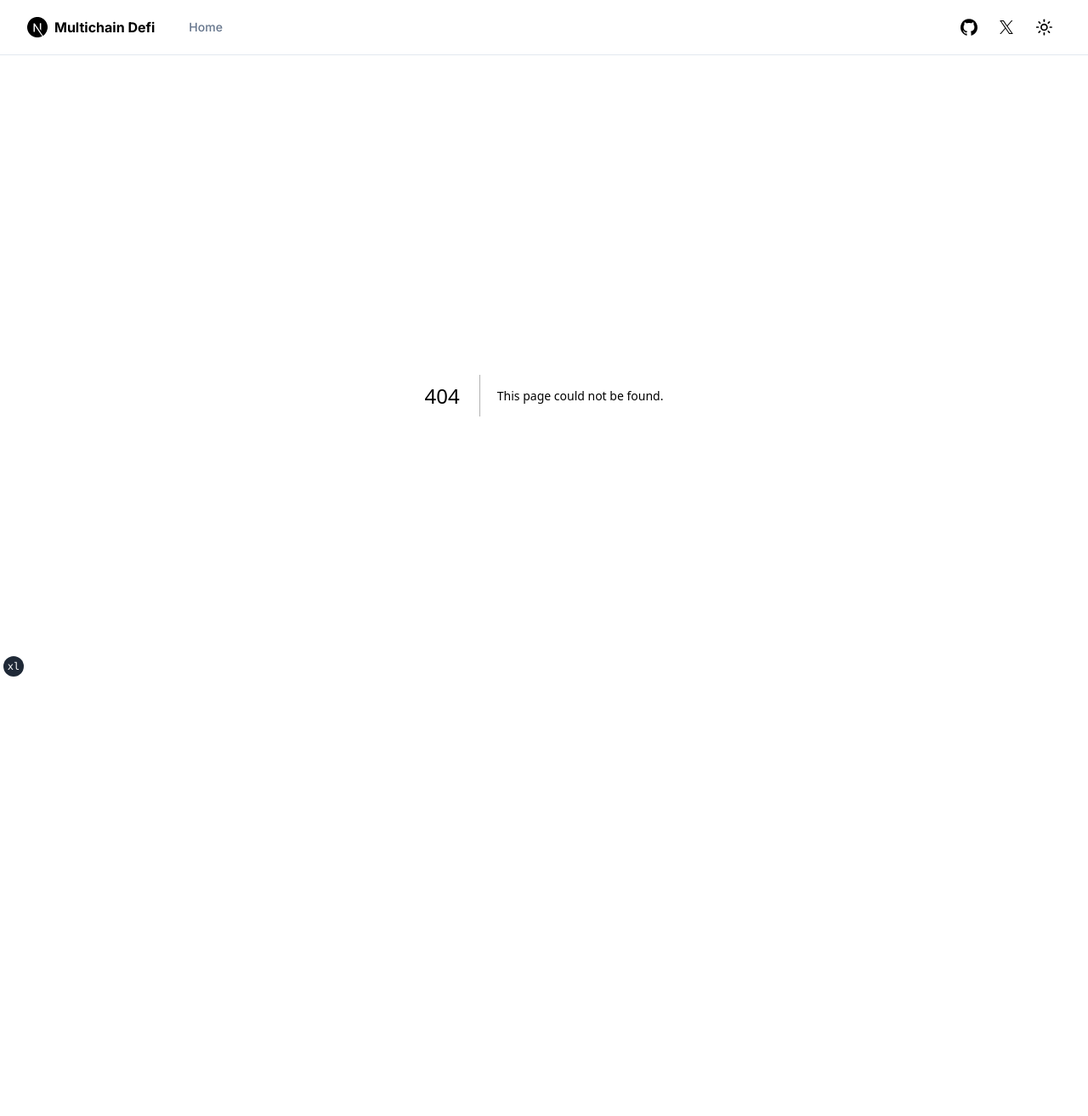
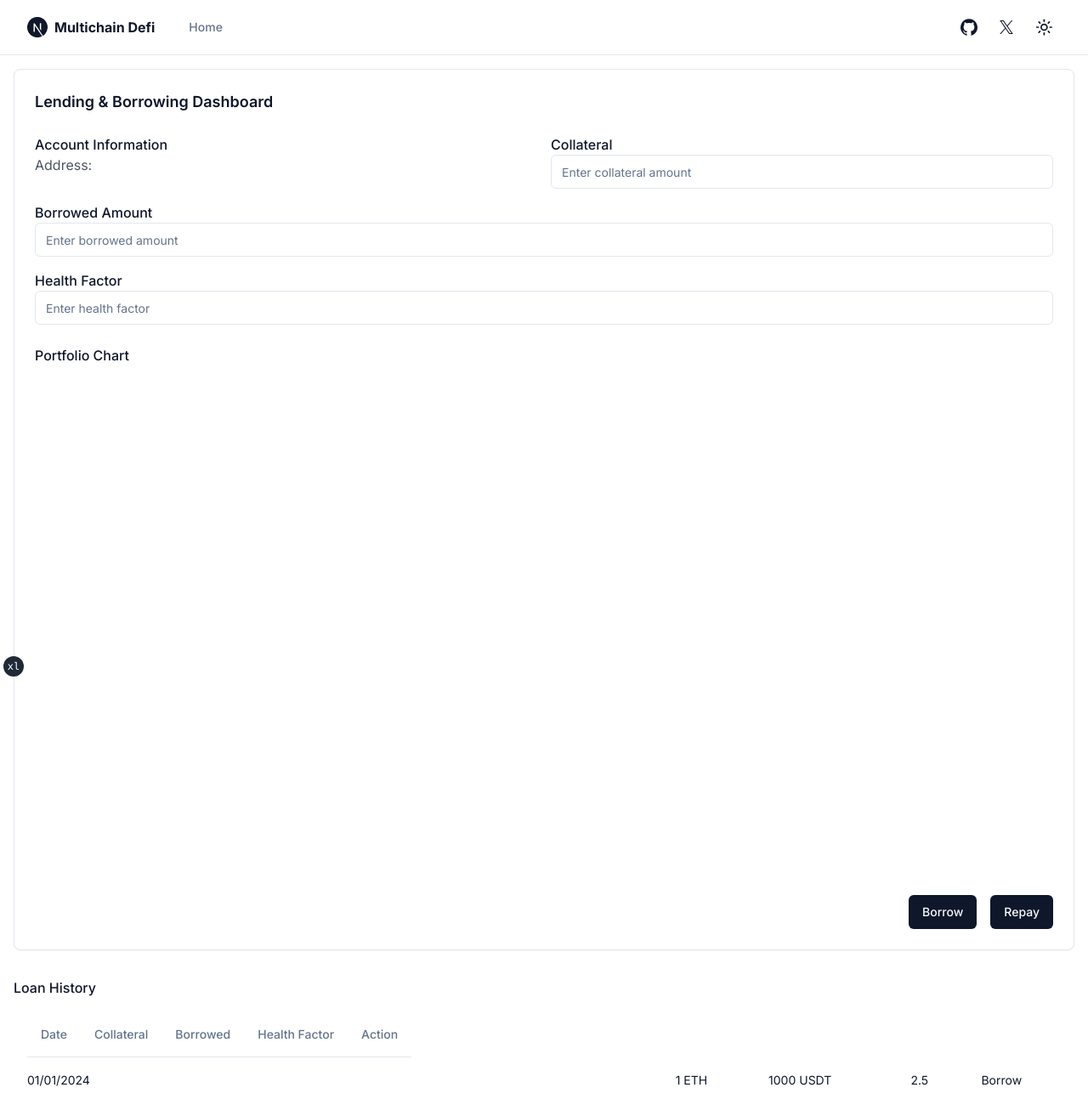
Before and after one commit to 0xsksingh/CrosschainDefi, a Next.js app in the folder frontend/: page /defi in a window 1280 px wide. Before the commit this address had no page. Shown: the whole page at 85% size. Before the commit the page ends 865 px from the top, so only its background shows below. Built offline with nearby package versions, Linux system fonts and the light colour scheme.

Commit message:
build the defi page

```diff
--- /dev/null
+++ b/frontend/app/defi/page.tsx
@@ -0,0 +1,140 @@
+import { useState, useEffect } from 'react';
+import Web3 from 'web3';
+import Chart from 'chart.js/auto';
+
+import { Button } from "@/components/ui/button"
+
+import { Input } from "@/components/ui/input"
+
+import {
+  Card,
+  CardContent,
+  CardDescription,
+  CardFooter,
+  CardHeader,
+  CardTitle,
+} from "@/components/ui/card";
+
+import {
+  Table,
+  TableBody,
+  TableCaption,
+  TableCell,
+  TableHead,
+  TableHeader,
+  TableRow,
+} from "@/components/ui/table"
+
+export default function LendingBorrowingPage() {
+  const [account, setAccount] = useState('');
+  const [collateral, setCollateral] = useState('');
+  const [borrowedAmount, setBorrowedAmount] = useState('');
+  const [healthFactor, setHealthFactor] = useState('');
+  const [chartData, setChartData] = useState(null);
+
+  useEffect(() => {
+    if (typeof window.ethereum !== 'undefined') {
+      const web3 = new Web3(window.ethereum);
+      window.ethereum.request({ method: 'eth_requestAccounts' })
+        .then(accounts => setAccount(accounts[0]));
+    }
+
+    // Initialize Chart.js
+    const ctx = document.getElementById('myChart').getContext('2d');
+    const chart = new Chart(ctx, {
+      type: 'line',
+      data: chartData,
+      options: {
+        responsive: true,
+      },
+    });
+
+    return () => chart.destroy(); // Cleanup on unmount
+  }, [chartData]);
+
+  const handleBorrow = () => {
+    // Handle borrow logic
+  };
+
+  const handleRepay = () => {
+    // Handle repay logic
+  };
+
+  return (
+    <div className="container mx-auto p-4">
+      <Card>
+        <CardHeader>
+          <h2 className="text-lg font-semibold">Lending & Borrowing Dashboard</h2>
+        </CardHeader>
+        <CardContent>
+          <div className="flex flex-col md:flex-row md:space-x-4">
+            <div className="w-full md:w-1/2">
+              <h3 className="text-md font-medium">Account Information</h3>
+              <p className="text-gray-600">Address: {account}</p>
+            </div>
+            <div className="w-full md:w-1/2">
+              <h3 className="text-md font-medium">Collateral</h3>
+              <Input
+                value={collateral}
+                onChange={(e) => setCollateral(e.target.value)}
+                placeholder="Enter collateral amount"
+              />
+            </div>
+          </div>
+
+          <div className="mt-4">
+            <h3 className="text-md font-medium">Borrowed Amount</h3>
+            <Input
+              value={borrowedAmount}
+              onChange={(e) => setBorrowedAmount(e.target.value)}
+              placeholder="Enter borrowed amount"
+            />
+          </div>
+
+          <div className="mt-4">
+            <h3 className="text-md font-medium">Health Factor</h3>
+            <Input
+              value={healthFactor}
+              onChange={(e) => setHealthFactor(e.target.value)}
+              placeholder="Enter health factor"
+            />
+          </div>
+
+          <div className="mt-6">
+            <h3 className="text-md font-medium">Portfolio Chart</h3>
+            <canvas id="myChart" className="w-full h-64"></canvas>
+          </div>
+        </CardContent>
+        <CardFooter className="flex justify-end space-x-4">
+          <Button onClick={handleBorrow}>Borrow</Button>
+          <Button onClick={handleRepay}>Repay</Button>
+        </CardFooter>
+      </Card>
+
+      <div className="mt-8">
+        <h3 className="text-md font-medium">Loan History</h3>
+        <Table className="w-full mt-4">
+          <TableHead>
+            <TableRow>
+              <TableCell>Date</TableCell>
+              <TableCell>Collateral</TableCell>
+              <TableCell>Borrowed</TableCell>
+              <TableCell>Health Factor</TableCell>
+              <TableCell>Action</TableCell>
+            </TableRow>
+          </TableHead>
+          <TableBody>
+            {/* Replace with dynamic data */}
+            <TableRow>
+              <TableCell>01/01/2024</TableCell>
+              <TableCell>1 ETH</TableCell>
+              <TableCell>1000 USDT</TableCell>
+              <TableCell>2.5</TableCell>
+              <TableCell>Borrow</TableCell>
+            </TableRow>
+          </TableBody>
+        </Table>
+      </div>
+    </div>
+  );
+}
--- /dev/null
+++ b/frontend/components/ui/card.tsx
@@ -0,0 +1,79 @@
+import * as React from "react"
+
+import { cn } from "@/lib/utils"
+
+const Card = React.forwardRef<
+  HTMLDivElement,
+  React.HTMLAttributes<HTMLDivElement>
+>(({ className, ...props }, ref) => (
+  <div
+    ref={ref}
+    className={cn(
+      "rounded-lg border bg-card text-card-foreground shadow-sm",
+      className
+    )}
+    {...props}
+  />
+))
+Card.displayName = "Card"
+
+const CardHeader = React.forwardRef<
+  HTMLDivElement,
+  React.HTMLAttributes<HTMLDivElement>
+>(({ className, ...props }, ref) => (
+  <div
+    ref={ref}
+    className={cn("flex flex-col space-y-1.5 p-6", className)}
+    {...props}
+  />
+))
+CardHeader.displayName = "CardHeader"
+
+const CardTitle = React.forwardRef<
+  HTMLParagraphElement,
+  React.HTMLAttributes<HTMLHeadingElement>
+>(({ className, ...props }, ref) => (
+  <h3
+    ref={ref}
+    className={cn(
+      "text-2xl font-semibold leading-none tracking-tight",
+      className
+    )}
+    {...props}
+  />
+))
+CardTitle.displayName = "CardTitle"
+
+const CardDescription = React.forwardRef<
+  HTMLParagraphElement,
+  React.HTMLAttributes<HTMLParagraphElement>
+>(({ className, ...props }, ref) => (
+  <p
+    ref={ref}
+    className={cn("text-sm text-muted-foreground", className)}
+    {...props}
+  />
+))
+CardDescription.displayName = "CardDescription"
+
+const CardContent = React.forwardRef<
+  HTMLDivElement,
+  React.HTMLAttributes<HTMLDivElement>
+>(({ className, ...props }, ref) => (
+  <div ref={ref} className={cn("p-6 pt-0", className)} {...props} />
+))
+CardContent.displayName = "CardContent"
+
+const CardFooter = React.forwardRef<
+  HTMLDivElement,
+  React.HTMLAttributes<HTMLDivElement>
+>(({ className, ...props }, ref) => (
+  <div
+    ref={ref}
+    className={cn("flex items-center p-6 pt-0", className)}
+    {...props}
+  />
+))
+CardFooter.displayName = "CardFooter"
+
+export { Card, CardHeader, CardFooter, CardTitle, CardDescription, CardContent }
--- /dev/null
+++ b/frontend/components/ui/input.tsx
@@ -0,0 +1,25 @@
+import * as React from "react"
+
+import { cn } from "@/lib/utils"
+
+export interface InputProps
+  extends React.InputHTMLAttributes<HTMLInputElement> {}
+
+const Input = React.forwardRef<HTMLInputElement, InputProps>(
+  ({ className, type, ...props }, ref) => {
+    return (
+      <input
+        type={type}
+        className={cn(
+          "flex h-10 w-full rounded-md border border-input bg-background px-3 py-2 text-sm ring-offset-background file:border-0 file:bg-transparent file:text-sm file:font-medium placeholder:text-muted-foreground focus-visible:outline-none focus-visible:ring-2 focus-visible:ring-ring focus-visible:ring-offset-2 disabled:cursor-not-allowed disabled:opacity-50",
+          className
+        )}
+        ref={ref}
+        {...props}
+      />
+    )
+  }
+)
+Input.displayName = "Input"
+
+export { Input }
--- /dev/null
+++ b/frontend/components/ui/table.tsx
@@ -0,0 +1,117 @@
+import * as React from "react"
+
+import { cn } from "@/lib/utils"
+
+const Table = React.forwardRef<
+  HTMLTableElement,
+  React.HTMLAttributes<HTMLTableElement>
+>(({ className, ...props }, ref) => (
+  <div className="relative w-full overflow-auto">
+    <table
+      ref={ref}
+      className={cn("w-full caption-bottom text-sm", className)}
+      {...props}
+    />
+  </div>
+))
+Table.displayName = "Table"
+
+const TableHeader = React.forwardRef<
+  HTMLTableSectionElement,
+  React.HTMLAttributes<HTMLTableSectionElement>
+>(({ className, ...props }, ref) => (
+  <thead ref={ref} className={cn("[&_tr]:border-b", className)} {...props} />
+))
+TableHeader.displayName = "TableHeader"
+
+const TableBody = React.forwardRef<
+  HTMLTableSectionElement,
+  React.HTMLAttributes<HTMLTableSectionElement>
+>(({ className, ...props }, ref) => (
+  <tbody
+    ref={ref}
+    className={cn("[&_tr:last-child]:border-0", className)}
+    {...props}
+  />
+))
+TableBody.displayName = "TableBody"
+
+const TableFooter = React.forwardRef<
+  HTMLTableSectionElement,
+  React.HTMLAttributes<HTMLTableSectionElement>
+>(({ className, ...props }, ref) => (
+  <tfoot
+    ref={ref}
+    className={cn(
+      "border-t bg-muted/50 font-medium [&>tr]:last:border-b-0",
+      className
+    )}
+    {...props}
+  />
+))
+TableFooter.displayName = "TableFooter"
+
+const TableRow = React.forwardRef<
+  HTMLTableRowElement,
+  React.HTMLAttributes<HTMLTableRowElement>
+>(({ className, ...props }, ref) => (
+  <tr
+    ref={ref}
+    className={cn(
+      "border-b transition-colors hover:bg-muted/50 data-[state=selected]:bg-muted",
+      className
+    )}
+    {...props}
+  />
+))
+TableRow.displayName = "TableRow"
+
+const TableHead = React.forwardRef<
+  HTMLTableCellElement,
+  React.ThHTMLAttributes<HTMLTableCellElement>
+>(({ className, ...props }, ref) => (
+  <th
+    ref={ref}
+    className={cn(
+      "h-12 px-4 text-left align-middle font-medium text-muted-foreground [&:has([role=checkbox])]:pr-0",
+      className
+    )}
+    {...props}
+  />
+))
+TableHead.displayName = "TableHead"
+
+const TableCell = React.forwardRef<
+  HTMLTableCellElement,
+  React.TdHTMLAttributes<HTMLTableCellElement>
+>(({ className, ...props }, ref) => (
+  <td
+    ref={ref}
+    className={cn("p-4 align-middle [&:has([role=checkbox])]:pr-0", className)}
+    {...props}
+  />
+))
+TableCell.displayName = "TableCell"
+
+const TableCaption = React.forwardRef<
+  HTMLTableCaptionElement,
+  React.HTMLAttributes<HTMLTableCaptionElement>
+>(({ className, ...props }, ref) => (
+  <caption
+    ref={ref}
+    className={cn("mt-4 text-sm text-muted-foreground", className)}
+    {...props}
+  />
+))
+TableCaption.displayName = "TableCaption"
+
+export {
+  Table,
+  TableHeader,
+  TableBody,
+  TableFooter,
+  TableHead,
+  TableRow,
+  TableCell,
+  TableCaption,
+}
--- a/frontend/package.json
+++ b/frontend/package.json
@@ -15,7 +15,7 @@
   },
   "dependencies": {
     "@radix-ui/react-avatar": "^1.1.0",
-    "@radix-ui/react-slot": "^1.0.2",
+    "@radix-ui/react-slot": "^1.1.0",
     "class-variance-authority": "^0.4.0",
     "clsx": "^1.2.1",
     "lucide-react": "0.105.0-alpha.4",
```
Also changed, not shown: 2 other files (tests, documents, lock files or other folders).
